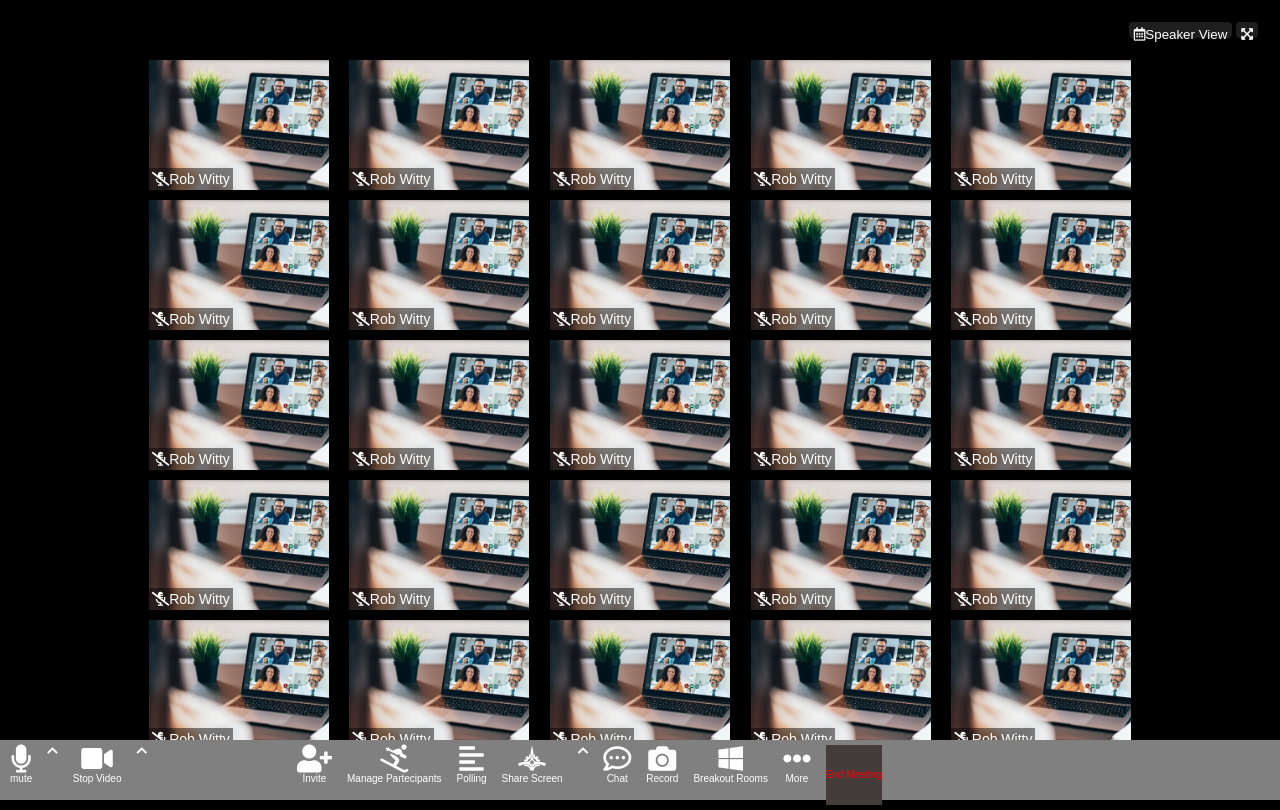
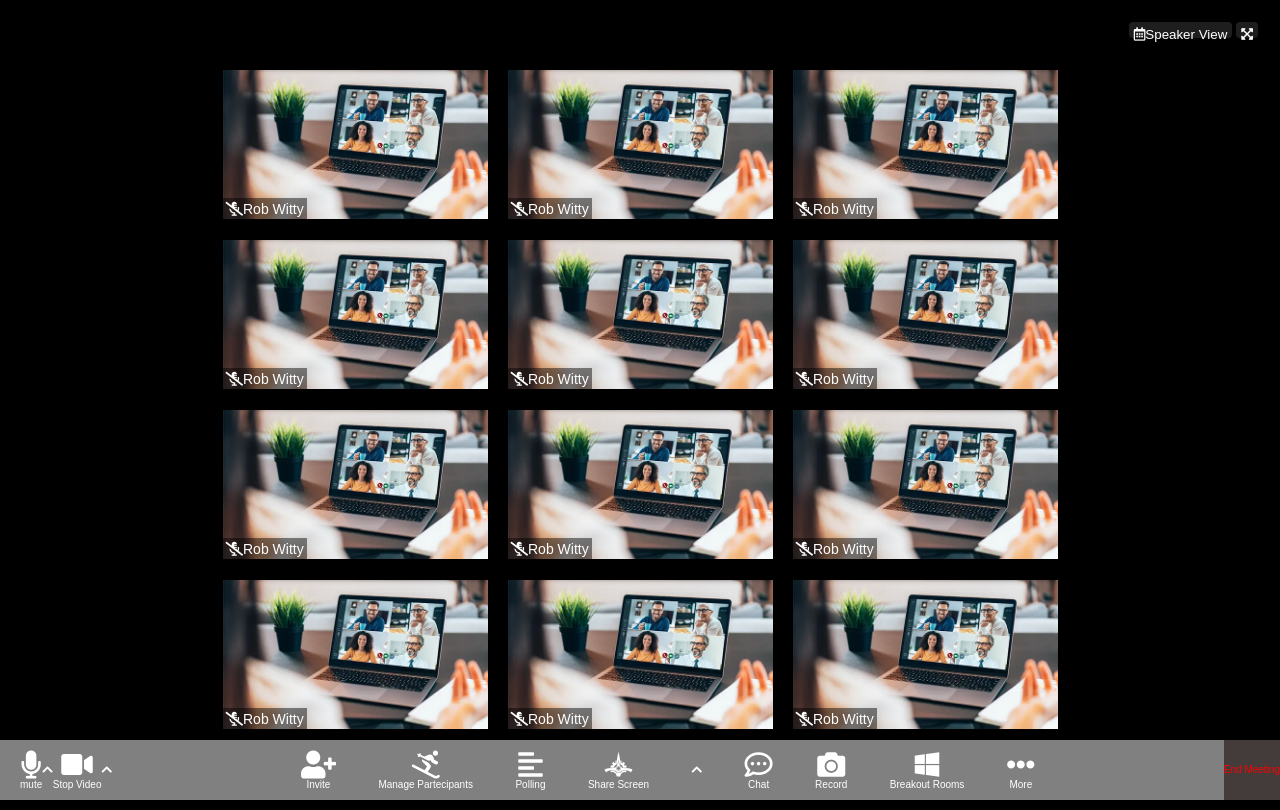
Before and after one commit to gualtierigio/html-css-zoom, a plain HTML site: page index.html in a window 1280 px wide. Drawn offline with Linux system fonts and the light colour scheme; a web font is replaced by a local one.

Commit message:
refactoring img e nav bar completati

```diff
--- a/css/style.css
+++ b/css/style.css
@@ -40,20 +40,25 @@ header{
 }
 
 main > div.display-flex{
+    min-width: 300px;
     overflow: auto;
     height: calc(100vh - 120px);
     flex-wrap: wrap;
-    justify-content: space-evenly;
+    justify-content: center;
     width: 80%;
     margin: 0 auto;
 }
 
 .container-subject{
-    min-width: 180px;
-    min-height: 130px;
-    background-size: cover;
-    background-image: url(../img/videochiamate.png);
+    width: 265px;
+    height: 150px;
+    margin: 10px;
+}
+
+.container-subject img{
+    width: 100%;
     margin-bottom: 10px;
+    object-fit: cover;
 }
 
 .container-subject span{
@@ -62,6 +67,7 @@ main > div.display-flex{
     padding: 3px;
     position: absolute;
     bottom: 0;
+    left: 0;
 }
 
 footer{
@@ -76,32 +82,33 @@ footer i{
 }
 
 nav{
-    padding: 5px 10px;
-
-}
-
-nav > div{
-    display: inline-block;
-    margin-right: 15px;
+    height: 100%;
+    justify-content: space-between;
+    padding-left: 20px;
 }
 
 .nav-items{
     flex-direction: column;
     align-items: center;
+    justify-content: center;
 }
 
-.margin-right-150{
-    margin-right: 150px;
+nav div.container-nav:nth-child(2){
+    width: 65%;
 }
-
 .mini{
     font-size: 1.2em;
 }
 
 .end-meeting{
-    height: 60px;
     background-color: rgb(68, 59, 59);
     color: red;
     text-align: center;
     line-height: 60px;
 }
+
+.container-nav{
+    height: 100%;
+    align-content: center;
+    justify-content: space-evenly;
+}
--- a/index.html
+++ b/index.html
@@ -30,104 +30,125 @@
         <div class="display-flex ">
 
             <div class="container-subject relative">
+                <img src="img/videochiamate.png" alt="">
                 <span><i class="fas fa-microphone-alt-slash"></i>Rob Witty</span>
             </div>
 
             <div class="container-subject relative">
+                <img src="img/videochiamate.png" alt="">
                 <span><i class="fas fa-microphone-alt-slash"></i>Rob Witty</span>
             </div>
 
             <div class="container-subject relative">
+                <img src="img/videochiamate.png" alt="">
                 <span><i class="fas fa-microphone-alt-slash"></i>Rob Witty</span>
             </div>
 
             <div class="container-subject relative">
+                <img src="img/videochiamate.png" alt="">
                 <span><i class="fas fa-microphone-alt-slash"></i>Rob Witty</span>
             </div>
 
             <div class="container-subject relative">
+                <img src="img/videochiamate.png" alt="">
                 <span><i class="fas fa-microphone-alt-slash"></i>Rob Witty</span>
             </div>
 
             <div class="container-subject relative">
+                <img src="img/videochiamate.png" alt="">
                 <span><i class="fas fa-microphone-alt-slash"></i>Rob Witty</span>
             </div>
 
             <div class="container-subject relative">
+                <img src="img/videochiamate.png" alt="">
                 <span><i class="fas fa-microphone-alt-slash"></i>Rob Witty</span>
             </div>
 
             <div class="container-subject relative">
+                <img src="img/videochiamate.png" alt="">
                 <span><i class="fas fa-microphone-alt-slash"></i>Rob Witty</span>
             </div>
 
             <div class="container-subject relative">
+                <img src="img/videochiamate.png" alt="">
                 <span><i class="fas fa-microphone-alt-slash"></i>Rob Witty</span>
             </div>
 
             <div class="container-subject relative">
+                <img src="img/videochiamate.png" alt="">
                 <span><i class="fas fa-microphone-alt-slash"></i>Rob Witty</span>
             </div>
 
             <div class="container-subject relative">
+                <img src="img/videochiamate.png" alt="">
                 <span><i class="fas fa-microphone-alt-slash"></i>Rob Witty</span>
             </div>
 
             <div class="container-subject relative">
+                <img src="img/videochiamate.png" alt="">
                 <span><i class="fas fa-microphone-alt-slash"></i>Rob Witty</span>
             </div>
 
             <div class="container-subject relative">
+                <img src="img/videochiamate.png" alt="">
                 <span><i class="fas fa-microphone-alt-slash"></i>Rob Witty</span>
             </div>
 
             <div class="container-subject relative">
+                <img src="img/videochiamate.png" alt="">
                 <span><i class="fas fa-microphone-alt-slash"></i>Rob Witty</span>
             </div>
 
             <div class="container-subject relative">
+                <img src="img/videochiamate.png" alt="">
                 <span><i class="fas fa-microphone-alt-slash"></i>Rob Witty</span>
             </div>
 
             <div class="container-subject relative">
+                <img src="img/videochiamate.png" alt="">
                 <span><i class="fas fa-microphone-alt-slash"></i>Rob Witty</span>
             </div>
 
             <div class="container-subject relative">
+                <img src="img/videochiamate.png" alt="">
                 <span><i class="fas fa-microphone-alt-slash"></i>Rob Witty</span>
             </div>
 
             <div class="container-subject relative">
+                <img src="img/videochiamate.png" alt="">
                 <span><i class="fas fa-microphone-alt-slash"></i>Rob Witty</span>
             </div>
 
             <div class="container-subject relative">
+                <img src="img/videochiamate.png" alt="">
                 <span><i class="fas fa-microphone-alt-slash"></i>Rob Witty</span>
             </div>
 
             <div class="container-subject relative">
+                <img src="img/videochiamate.png" alt="">
                 <span><i class="fas fa-microphone-alt-slash"></i>Rob Witty</span>
             </div>
 
             <div class="container-subject relative">
+                <img src="img/videochiamate.png" alt="">
                 <span><i class="fas fa-microphone-alt-slash"></i>Rob Witty</span>
             </div>
 
             <div class="container-subject relative">
+                <img src="img/videochiamate.png" alt="">
                 <span><i class="fas fa-microphone-alt-slash"></i>Rob Witty</span>
             </div>
 
             <div class="container-subject relative">
+                <img src="img/videochiamate.png" alt="">
                 <span><i class="fas fa-microphone-alt-slash"></i>Rob Witty</span>
             </div>
 
             <div class="container-subject relative">
+                <img src="img/videochiamate.png" alt="">
                 <span><i class="fas fa-microphone-alt-slash"></i>Rob Witty</span>
             </div>
 
-            <div class="container-subject relative">
-                <span><i class="fas fa-microphone-alt-slash"></i>Rob Witty</span>
-            </div>
 
         </div>
 
@@ -136,60 +157,72 @@
     <footer>
 
         <nav class="display-flex">
+            <div class="display-flex container-nav">
+
                 <div class="display-flex nav-items">
                     <i class="fas fa-microphone"></i>
-                <p class="nav-item">mute</p>
+                    <p>mute</p>
                 </div>
                 <div class="display-flex nav-items">
                     <i class="fas fa-chevron-up mini"></i>
                 </div>
                 <div class="display-flex nav-items">
                     <i class="fas fa-video"></i>
-                <p class="nav-item">Stop Video</p>
+                    <p>Stop Video</p>
                 </div>
-            <div class="display-flex nav-items margin-right-150">
+                <div class="display-flex nav-items">
                     <i class="fas fa-chevron-up mini"></i>
                 </div>
 
+            </div>
+
+
+            <div class="display-flex container-nav">
 
                 <div class="display-flex nav-items">
                     <i class="fas fa-user-plus"></i>
-                <p class="nav-item">Invite</p>
+                    <p>Invite</p>
                 </div>
                 <div class="display-flex nav-items">
                     <i class="fas fa-skiing"></i>
-                <p class="nav-item">Manage Partecipants</p>
+                    <p>Manage Partecipants</p>
                 </div>
                 <div class="display-flex nav-items">
                     <i class="fas fa-align-left"></i>
-                <p class="nav-item">Polling</p>
+                    <p>Polling</p>
                 </div>
                 <div class="display-flex nav-items">
                     <i class="fab fa-galactic-senate"></i>
-                <p class="nav-item">Share Screen</p>
+                    <p>Share Screen</p>
                 </div>
                 <div class="display-flex nav-items">
                     <i class="fas fa-chevron-up mini"></i>
                 </div>
                 <div class="display-flex nav-items">
                     <i class="far fa-comment-dots"></i>
-                <p class="nav-item">Chat</p>
+                    <p>Chat</p>
                 </div>
                 <div class="display-flex nav-items">
                     <i class="fas fa-camera"></i>
-                <p class="nav-item">Record</p>
+                    <p>Record</p>
                 </div>
                 <div class="display-flex nav-items">
                     <i class="fab fa-windows"></i>
-                <p class="nav-item">Breakout Rooms</p>
+                    <p>Breakout Rooms</p>
                 </div>
                 <div class="display-flex nav-items">
                     <i class="fas fa-ellipsis-h"></i>
-                <p class="nav-item">More</p>
+                    <p>More</p>
                 </div>
+
+            </div>
+
+            <div class="display-flex container-nav">
 
                 <div class="end-meeting">
                     <p>End Meeting</p>
+                </div>
+
             </div>
         </nav>
 
```
Lines whose indentation alone changed are shown as unchanged.
